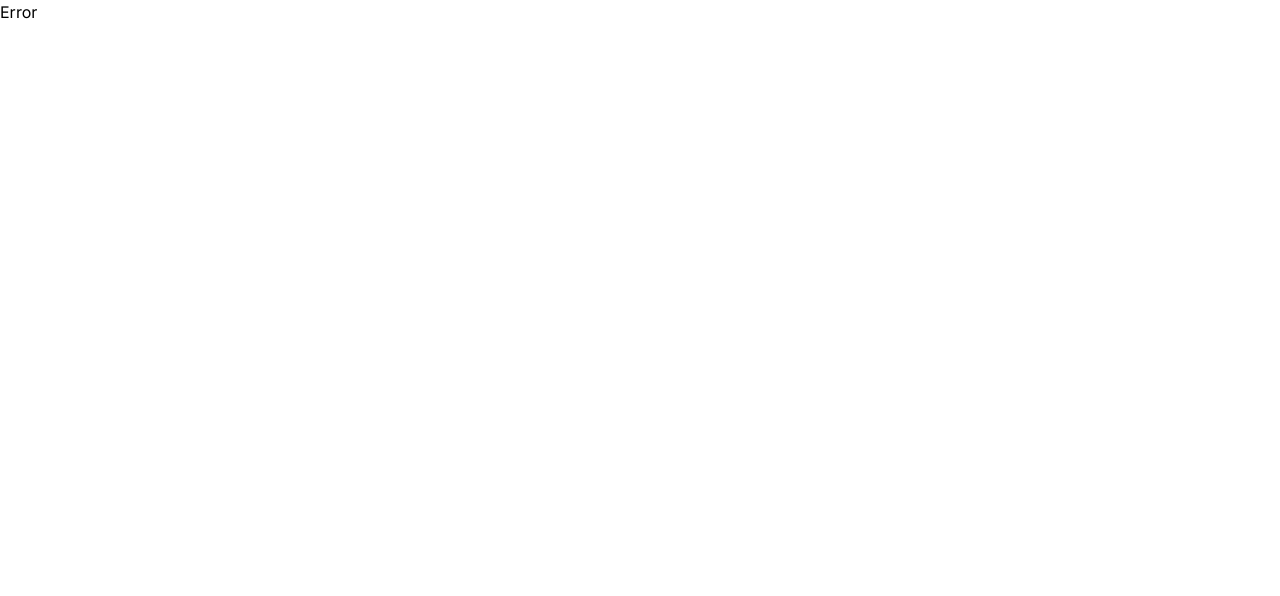
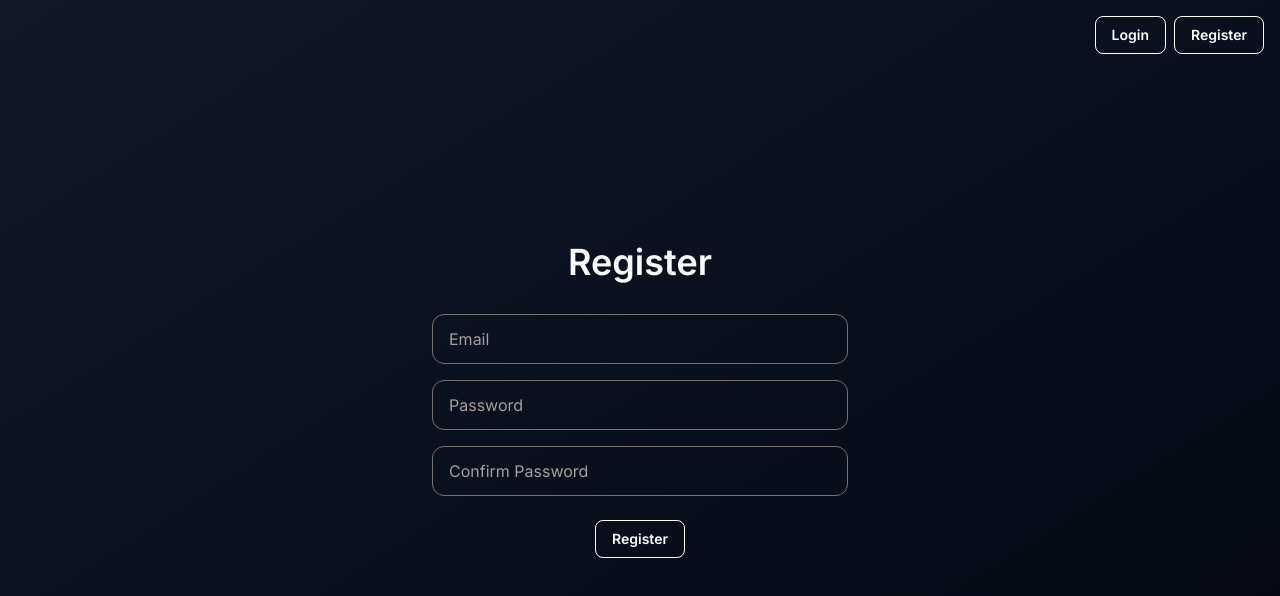
Before and after one commit to procorneliu/file-processing-app, a React (Vite) app in the folder client/: page /register in a window 1280 px wide. Before the commit this address had no page. Shown: the top 596 px of the page. Built offline with nearby package versions, Linux system fonts and the light colour scheme.

Commit message:
added login and register pages

```diff
--- a/client/src/components/AuthButton.tsx
+++ b/client/src/components/AuthButton.tsx
@@ -1,14 +1,10 @@
+import { useNavigate } from 'react-router-dom';
 import { useAuth } from '../contexts/AuthContext';
 import Button from '../ui/Button';
 
 function AuthButton() {
-  const { user, isAuthenticated, isLoading } = useAuth();
-
-  if (isLoading) {
-    return (
-      <div className="text-sm text-stone-400">Loading...</div>
-    );
-  }
+  const { user, isAuthenticated } = useAuth();
+  const navigate = useNavigate();
 
   if (isAuthenticated && user) {
     return (
@@ -20,10 +16,10 @@ function AuthButton() {
 
   return (
     <div className="flex gap-2">
-      <Button action={() => console.log('Login clicked')}>
+      <Button action={() => navigate('/login')}>
         Login
       </Button>
-      <Button action={() => console.log('Register clicked')}>
+      <Button action={() => navigate('/register')}>
         Register
       </Button>
     </div>
--- /dev/null
+++ b/client/src/pages/Login.tsx
@@ -0,0 +1,58 @@
+import { useState } from 'react';
+import AuthButton from '../components/AuthButton';
+
+function Login() {
+  const [email, setEmail] = useState('');
+  const [password, setPassword] = useState('');
+
+  function handleSubmit(e: React.FormEvent) {
+    e.preventDefault();
+    // TODO: Implement login logic
+    console.log('Login:', { email, password });
+  }
+
+  return (
+    <main className="relative flex h-screen w-screen items-center justify-center bg-linear-to-br from-gray-900 to-gray-950">
+      <div className="absolute right-4 top-4 z-10">
+        <AuthButton />
+      </div>
+      <div className="w-full max-w-md px-4">
+        <div className="text-center text-stone-50">
+          <h1 className="text-4xl font-semibold">Login</h1>
+          <form onSubmit={handleSubmit} className="mt-8 space-y-4">
+            <div>
+              <input
+                type="email"
+                placeholder="Email"
+                value={email}
+                onChange={(e) => setEmail(e.target.value)}
+                required
+                className="w-full rounded-xl border border-stone-500 bg-transparent px-4 py-3 text-stone-100 transition-all duration-300 outline-none placeholder:text-stone-400 focus:ring focus:ring-blue-400"
+              />
+            </div>
+            <div>
+              <input
+                type="password"
+                placeholder="Password"
+                value={password}
+                onChange={(e) => setPassword(e.target.value)}
+                required
+                className="w-full rounded-xl border border-stone-500 bg-transparent px-4 py-3 text-stone-100 transition-all duration-300 outline-none placeholder:text-stone-400 focus:ring focus:ring-blue-400"
+              />
+            </div>
+            <div className="pt-2">
+              <button
+                type="submit"
+                className="cursor-pointer rounded-lg border px-4 py-2 text-sm font-semibold text-white transition hover:bg-gray-900"
+              >
+                Login
+              </button>
+            </div>
+          </form>
+        </div>
+      </div>
+    </main>
+  );
+}
+
+export default Login;
--- /dev/null
+++ b/client/src/pages/Register.tsx
@@ -0,0 +1,69 @@
+import { useState } from 'react';
+import AuthButton from '../components/AuthButton';
+
+function Register() {
+  const [email, setEmail] = useState('');
+  const [password, setPassword] = useState('');
+  const [confirmPassword, setConfirmPassword] = useState('');
+
+  function handleSubmit(e: React.FormEvent) {
+    e.preventDefault();
+    // TODO: Implement register logic
+    console.log('Register:', { email, password, confirmPassword });
+  }
+
+  return (
+    <main className="relative flex h-screen w-screen items-center justify-center bg-linear-to-br from-gray-900 to-gray-950">
+      <div className="absolute right-4 top-4 z-10">
+        <AuthButton />
+      </div>
+      <div className="w-full max-w-md px-4">
+        <div className="text-center text-stone-50">
+          <h1 className="text-4xl font-semibold">Register</h1>
+          <form onSubmit={handleSubmit} className="mt-8 space-y-4">
+            <div>
+              <input
+                type="email"
+                placeholder="Email"
+                value={email}
+                onChange={(e) => setEmail(e.target.value)}
+                required
+                className="w-full rounded-xl border border-stone-500 bg-transparent px-4 py-3 text-stone-100 transition-all duration-300 outline-none placeholder:text-stone-400 focus:ring focus:ring-blue-400"
+              />
+            </div>
+            <div>
+              <input
+                type="password"
+                placeholder="Password"
+                value={password}
+                onChange={(e) => setPassword(e.target.value)}
+                required
+                className="w-full rounded-xl border border-stone-500 bg-transparent px-4 py-3 text-stone-100 transition-all duration-300 outline-none placeholder:text-stone-400 focus:ring focus:ring-blue-400"
+              />
+            </div>
+            <div>
+              <input
+                type="password"
+                placeholder="Confirm Password"
+                value={confirmPassword}
+                onChange={(e) => setConfirmPassword(e.target.value)}
+                required
+                className="w-full rounded-xl border border-stone-500 bg-transparent px-4 py-3 text-stone-100 transition-all duration-300 outline-none placeholder:text-stone-400 focus:ring focus:ring-blue-400"
+              />
+            </div>
+            <div className="pt-2">
+              <button
+                type="submit"
+                className="cursor-pointer rounded-lg border px-4 py-2 text-sm font-semibold text-white transition hover:bg-gray-900"
+              >
+                Register
+              </button>
+            </div>
+          </form>
+        </div>
+      </div>
+    </main>
+  );
+}
+
+export default Register;
```
Also changed, not shown: client/src/App.tsx (+10 -0 lines).
